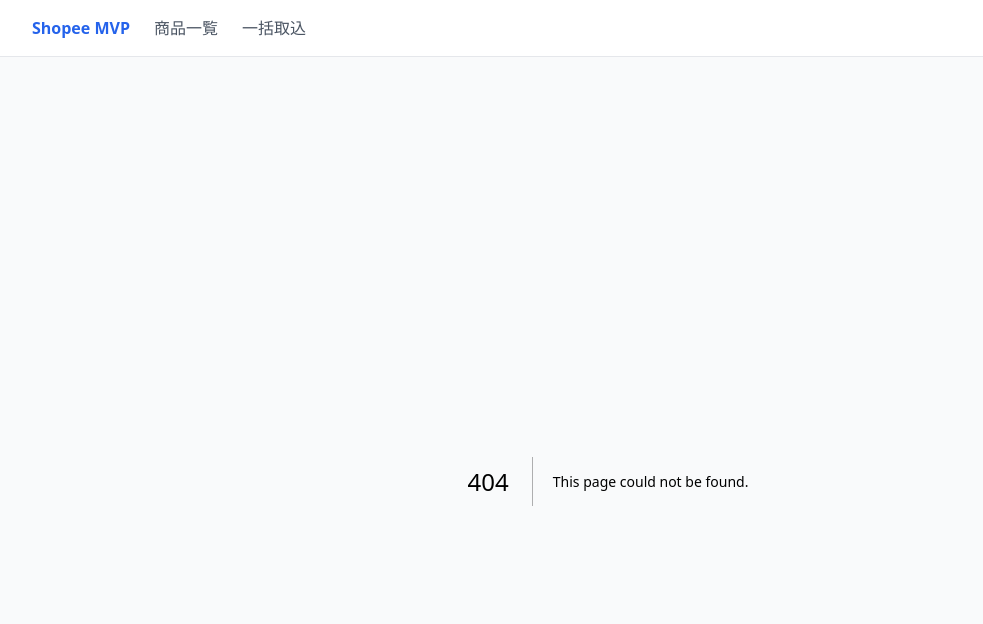
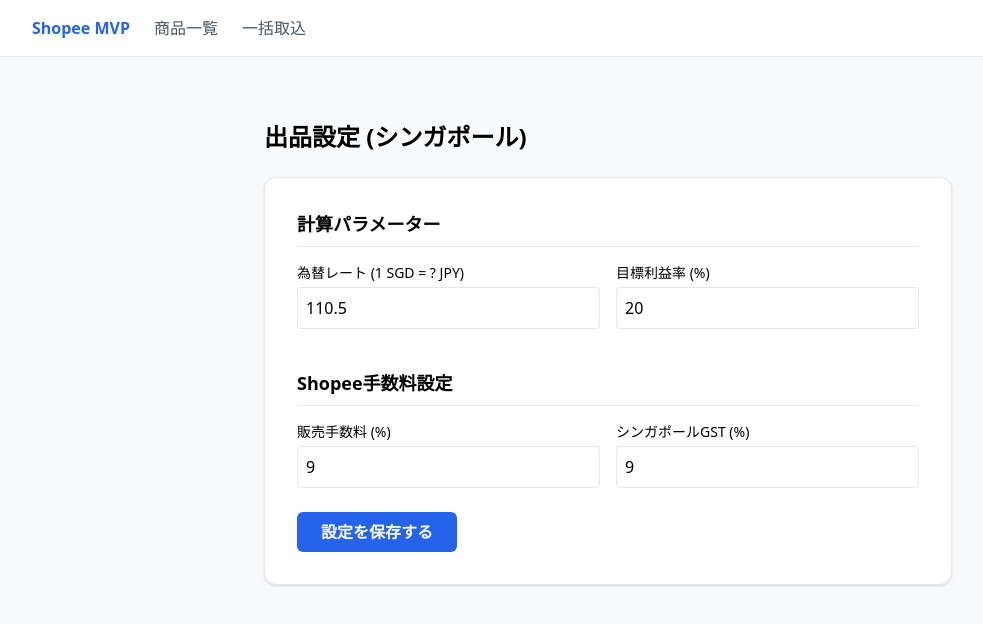
Before and after one commit to jmetrjgbmj-star/shopee-mvp-suite, a Next.js app in the folder frontend/: page /settings in a window 1280 px wide. Before the commit this address had no page. Shown: the top 624 px of the page, without its empty margins (32-1015 px from the left). Built offline with nearby package versions, Linux system fonts and the light colour scheme.

Commit message:
Add SettingsPage component for configuration

```diff
--- /dev/null
+++ b/frontend/src/app/settings/page.tsx
@@ -0,0 +1,43 @@
+"use client"
+import { useState } from 'react'
+
+export default function SettingsPage() {
+  return (
+    <div className="p-10 max-w-3xl mx-auto">
+      <h1 className="text-2xl font-bold mb-6">出品設定 (シンガポール)</h1>
+      <div className="bg-white shadow rounded-xl p-8 space-y-6 border">
+        <section className="space-y-4">
+          <h2 className="text-lg font-semibold border-b pb-2">計算パラメーター</h2>
+          <div className="grid grid-cols-2 gap-4">
+            <div>
+              <label className="block text-sm font-medium mb-1">為替レート (1 SGD = ? JPY)</label>
+              <input type="number" defaultValue="110.5" className="w-full p-2 border rounded" />
+            </div>
+            <div>
+              <label className="block text-sm font-medium mb-1">目標利益率 (%)</label>
+              <input type="number" defaultValue="20" className="w-full p-2 border rounded" />
+            </div>
+          </div>
+        </section>
+
+        <section className="space-y-4 pt-4">
+          <h2 className="text-lg font-semibold border-b pb-2">Shopee手数料設定</h2>
+          <div className="grid grid-cols-2 gap-4">
+            <div>
+              <label className="block text-sm font-medium mb-1">販売手数料 (%)</label>
+              <input type="number" defaultValue="9" className="w-full p-2 border rounded" />
+            </div>
+            <div>
+              <label className="block text-sm font-medium mb-1">シンガポールGST (%)</label>
+              <input type="number" defaultValue="9" className="w-full p-2 border rounded" />
+            </div>
+          </div>
+        </section>
+
+        <button className="bg-blue-600 text-white px-6 py-2 rounded-md font-bold hover:bg-blue-700">
+          設定を保存する
+        </button>
+      </div>
+    </div>
+  )
+}
```
